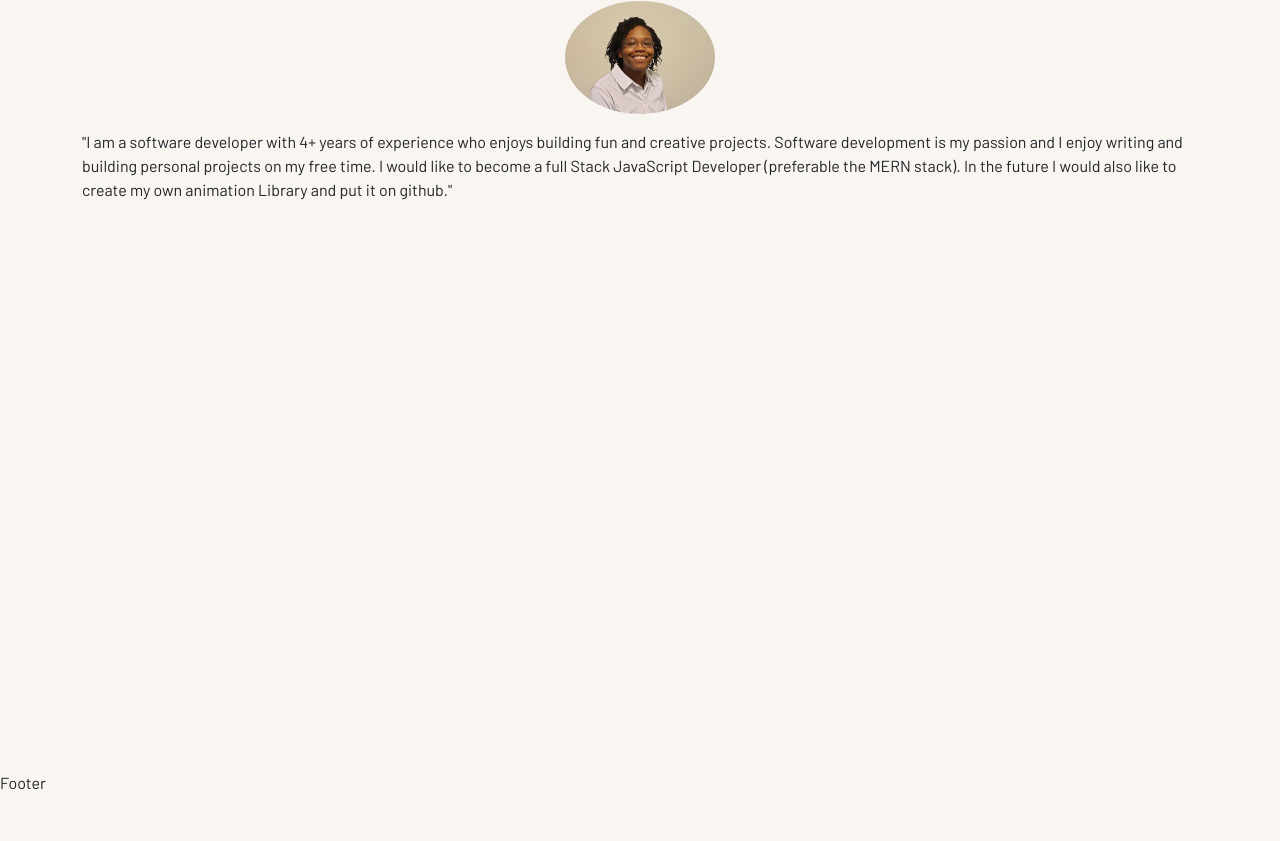
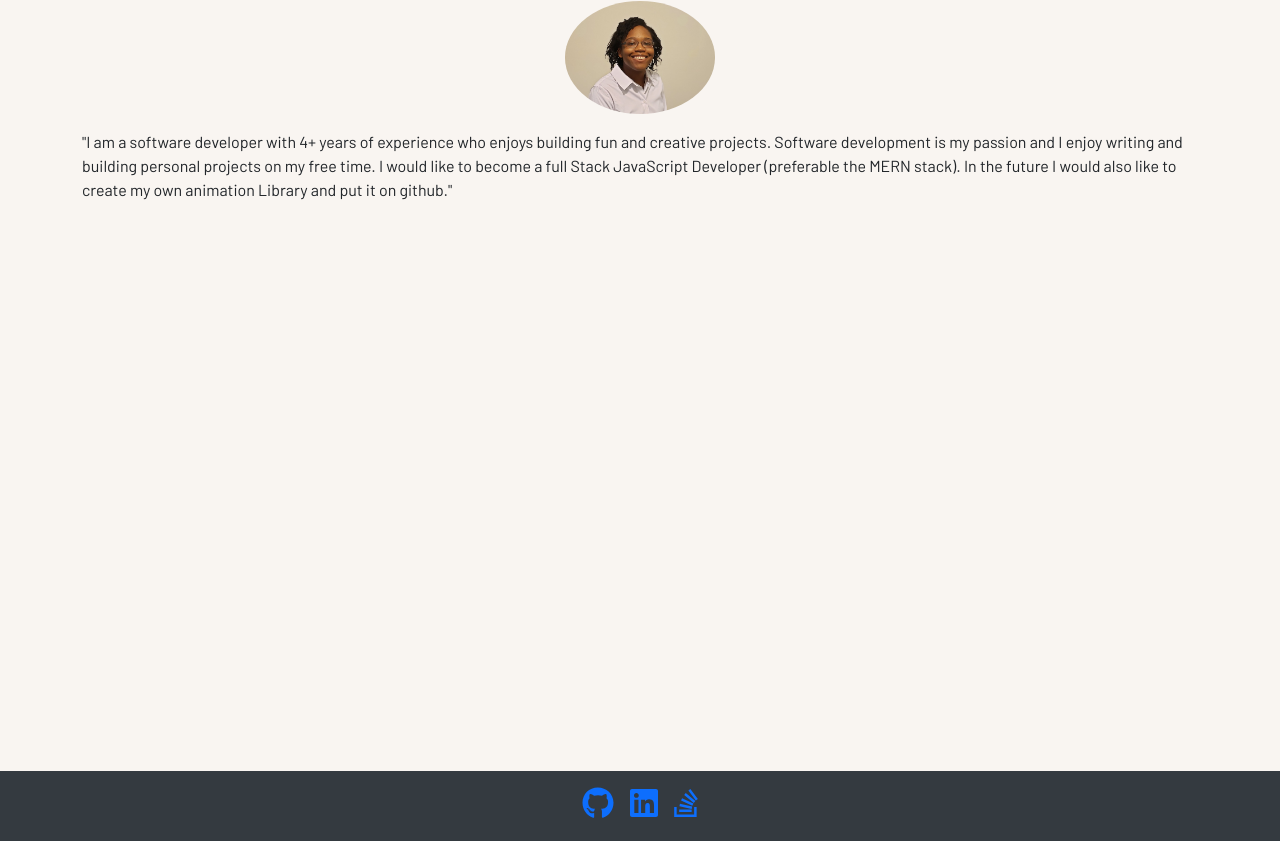
Before and after one commit to simone188535/React-Portfolio-Homework, a React (Create React App) app: page / in a window 1280 px wide. Shown: the part 117-958 px from the top of the page. Before the commit the page ends 912 px from the top, so only its background shows below. Built offline with nearby package versions, Linux system fonts and the light colour scheme.

Commit message:
footer completed

```diff
--- a/package.json
+++ b/package.json
@@ -4,6 +4,7 @@
   "private": true,
   "dependencies": {
     "@fortawesome/fontawesome-svg-core": "^1.2.36",
+    "@fortawesome/free-brands-svg-icons": "^5.15.4",
     "@fortawesome/free-solid-svg-icons": "^5.15.4",
     "@fortawesome/react-fontawesome": "^0.1.17",
     "@testing-library/jest-dom": "^5.16.1",
--- a/src/components/Footer/index.js
+++ b/src/components/Footer/index.js
@@ -1,5 +1,28 @@
+import { FontAwesomeIcon } from "@fortawesome/react-fontawesome";
+import {
+  faGithub,
+  faLinkedin,
+  faStackOverflow,
+} from "@fortawesome/free-brands-svg-icons";
+
 const Footer = () => {
-      return <footer>Footer</footer>;
-    };
+  return (
+    <footer className="d-flex justify-content-center footer">
+      <a href="https://github.com/simone188535">
+        <FontAwesomeIcon icon={faGithub} size="2x" className="my-3 mx-2" />
+      </a>
+      <a href="https://www.linkedin.com/in/simone-anthony-059066136/">
+        <FontAwesomeIcon icon={faLinkedin} size="2x" className="my-3 mx-2" />
+      </a>
+      <a href="https://stackoverflow.com/users/6195136/simone-anthony">
+        <FontAwesomeIcon
+          icon={faStackOverflow}
+          size="2x"
+          className="my-3 mx-2"
+        />
+      </a>
+    </footer>
+  );
+};
 
-    export default Footer;
+export default Footer;
--- a/src/index.scss
+++ b/src/index.scss
@@ -73,6 +73,12 @@ body {
 
 }
 
+.footer {
+    height: 70px;
+    color: var(--white);
+    background-color: var(--off-black);
+}
+
 @media only screen and (min-width: 768px) {
     .body-content {
         .portfolio {
```
